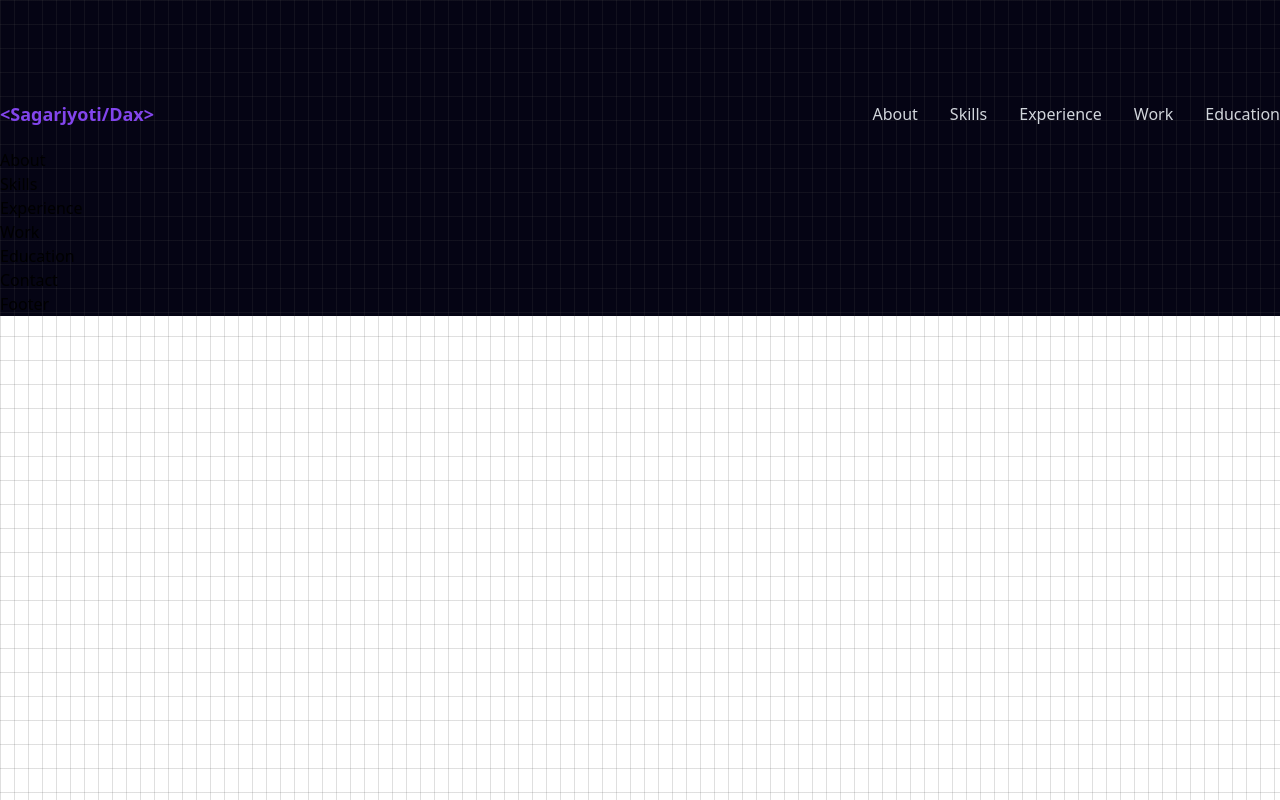
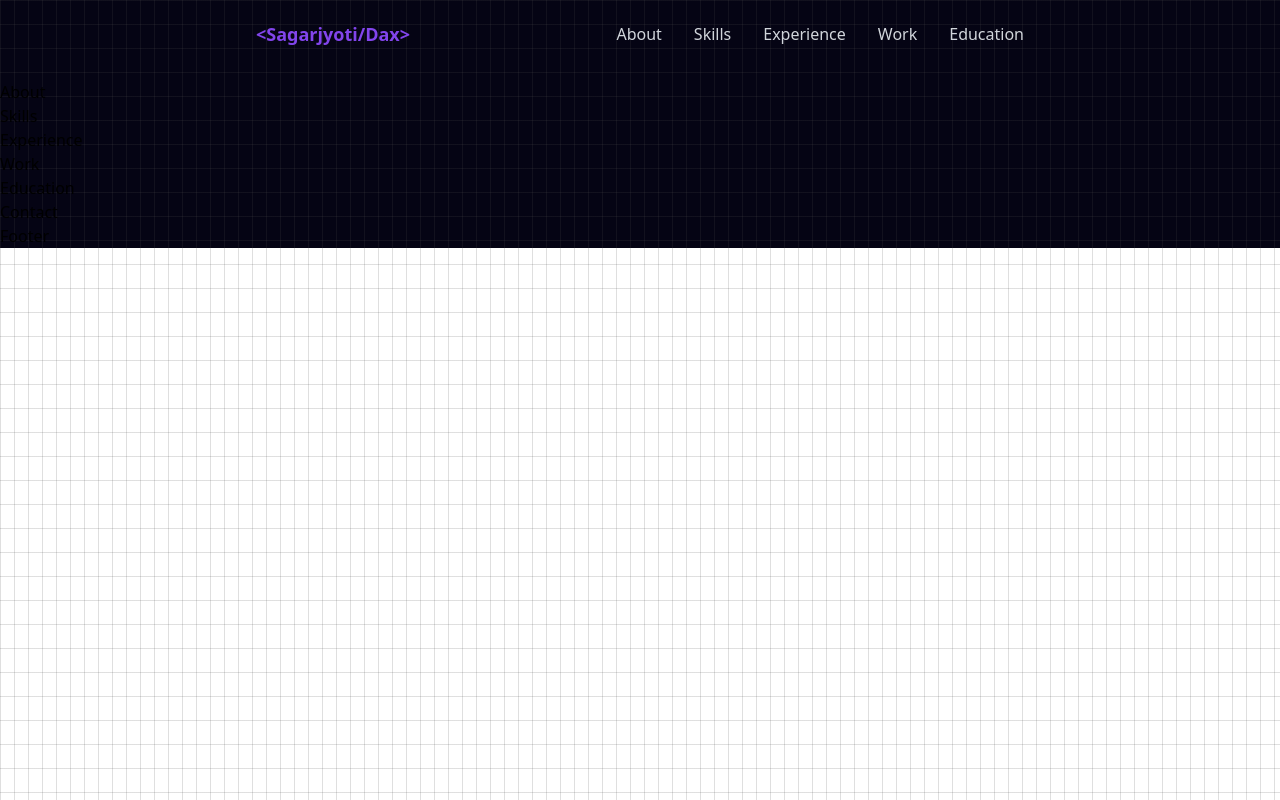
Before and after one commit to JySagar/portfolio-website, a React (Vite) app: page / in a window 1280 px wide. Built offline with nearby package versions, Linux system fonts and the light colour scheme.

Commit message:
okay so we added scroll which when done handleScroll get called and also there is a cleanup for when this component is not in the page i.e. then react will remove the scroll listener

```diff
--- a/src/components/Navbar/Navbar.jsx
+++ b/src/components/Navbar/Navbar.jsx
@@ -1,12 +1,27 @@
-import React, { useState } from "react";
+import React, { useEffect, useState } from "react";
 import { FiMenu, FiX } from "react-icons/fi";
-import { FaGithub, FaLinkedin } from "react-icons/fa";
+import { FaGithub, FaLinkedin, FaWindowClose } from "react-icons/fa";
 
 const Navbar = () => {
-  const [activeSection, setActiveSection] = useState(false);
+  // Below useState is for when in mobile version clicked on a menu item then the menu will get close i.e. isOpen will become false
+  const [isOpen, setIsOpen] = useState(false);
+  const [activeSection, setActiveSection] = useState("");
+  const [isScrolled, setIsScrolled] = useState(false);
 
+  // Check scroll and change navbar background
+  useEffect(() => {
+    const handleScroll = () => {
+      setIsScrolled(window.scrollY > 50);
+    };
+
+    window.addEventListener("scroll", handleScroll);
+    return () => window.removeEventListener("scroll", handleScroll);
+  }, []);
+
+  // here setIsOpen is also working like smooth scroll function
   const handleMenuItemClick = (itemId) => {
     setActiveSection(itemId);
+    setIsOpen(false);
   };
 
   const menuItems = [
@@ -18,7 +33,13 @@ const Navbar = () => {
   ];
 
   return (
-    <nav className="bg-transparent">
+    <nav
+      className={`fixed top-0 w-full z-50 transition duration-300 px-[7vw] md:px-[7vw] lg:px-[20vw] ${
+        isScrolled
+          ? "bg-[#050414] bg-opacity-50 backdrop-blur-md shadow-md"
+          : "bg-transparent"
+      }`}
+    >
       <div className="text-white py-5 flex justify-between items-center">
         {/*Logo */}
         <div className="text-lg font-semibold curson-pointer">
```
